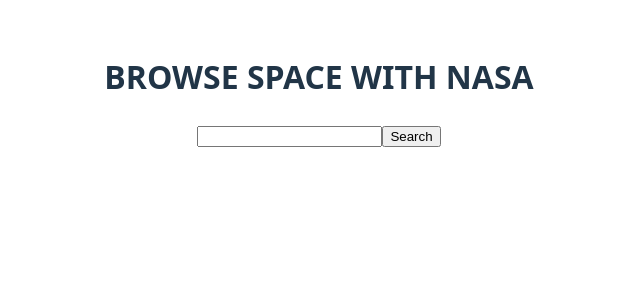
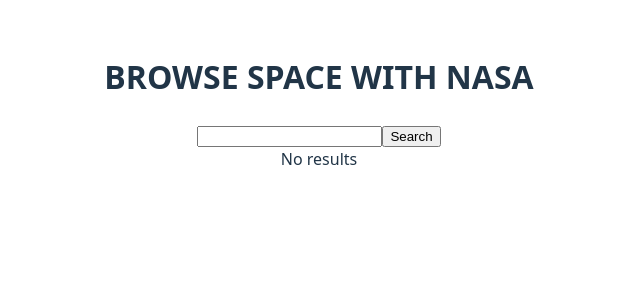
Before and after one commit to sashapervykh/rss-react, a React (Vite) app in the folder rs-react-app/: page / in a window 1280 px wide. Shown: the top 300 px of the page, without its empty margins (321-961 px from the left). Built offline with nearby package versions, Linux system fonts and the light colour scheme.

Commit message:
feat: get data from API

```diff
--- a/rs-react-app/src/api/getDataFromApi.ts
+++ b/rs-react-app/src/api/getDataFromApi.ts
@@ -3,6 +3,12 @@ import { z } from 'zod/v4';
 interface Props {
   input: string;
   page?: number;
+}
+
+export interface SearchResultType {
+  title: string;
+  description: string;
+  image_url: string;
 }
 
 const APIDataSchema = z.object({
@@ -28,9 +34,9 @@ const APIDataSchema = z.object({
       })
     ),
     links: z.array(
-      z.object({ href: z.string(), rel: z.string(), render: z.string() })
+      z.object({ href: z.string(), rel: z.string(), prompt: z.string() })
     ),
-    metadata: z.object({ total_data: z.number() }),
+    metadata: z.object({ total_hits: z.number() }),
     version: z.string(),
   }),
 });
--- a/rs-react-app/src/components/SearchForm/SearchForm.tsx
+++ b/rs-react-app/src/components/SearchForm/SearchForm.tsx
@@ -1,14 +1,17 @@
 import { Component, type ReactNode } from 'react';
 import { Button } from '../Button/Button';
-import { getDataFromApi } from '../../api/getDataFromApi';
 
-export class SearchForm extends Component {
+interface Props {
+  handleSearch: (input: string) => Promise<void>;
+}
+
+export class SearchForm extends Component<Props> {
   render(): ReactNode {
     return (
       <form
         onSubmit={async (event) => {
           event.preventDefault();
-          getDataFromApi({ input: 'mars' });
+          this.props.handleSearch('mars');
         }}
       >
         <input></input>
--- /dev/null
+++ b/rs-react-app/src/components/SearchResults/SearchResults.tsx
@@ -0,0 +1,12 @@
+import { Component, type ReactNode } from 'react';
+import type { SearchResultType } from '../../api/getDataFromApi';
+
+interface Props {
+  results?: SearchResultType[];
+}
+
+export class SearchResults extends Component<Props> {
+  render(): ReactNode {
+    return <div>{this.props.results ? 'Results' : 'No results'}</div>;
+  }
+}
--- a/rs-react-app/src/components/SearchWrapper/SearchWrapper.tsx
+++ b/rs-react-app/src/components/SearchWrapper/SearchWrapper.tsx
@@ -1,11 +1,31 @@
 import { Component, type ReactNode } from 'react';
 import { SearchForm } from '../SearchForm/SearchForm';
+import { SearchResults } from '../SearchResults/SearchResults';
+import {
+  getDataFromApi,
+  type SearchResultType,
+} from '../../api/getDataFromApi';
 
-export class SearchWrapper extends Component {
+interface State {
+  results: SearchResultType[] | undefined;
+}
+
+export class SearchWrapper extends Component<object, State> {
+  constructor(props = {}) {
+    super(props);
+    this.state = { results: undefined };
+  }
+
+  handleSearch = async (input: string) => {
+    const results = await getDataFromApi({ input: input });
+    this.setState({ results: results });
+  };
+
   render(): ReactNode {
     return (
       <div>
-        <SearchForm></SearchForm>
+        <SearchForm handleSearch={this.handleSearch} />
+        <SearchResults results={this.state.results} />
       </div>
     );
   }
```
